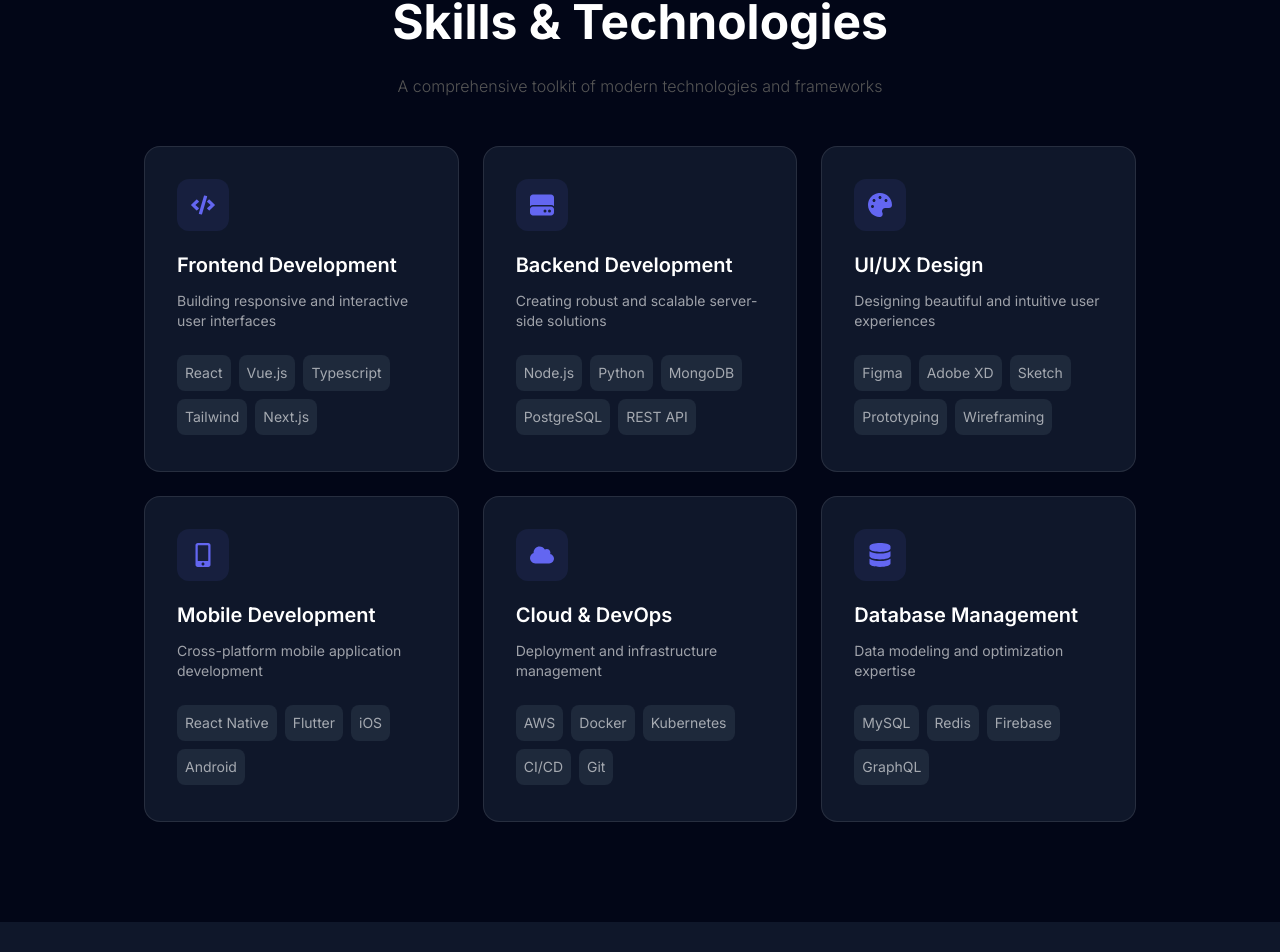
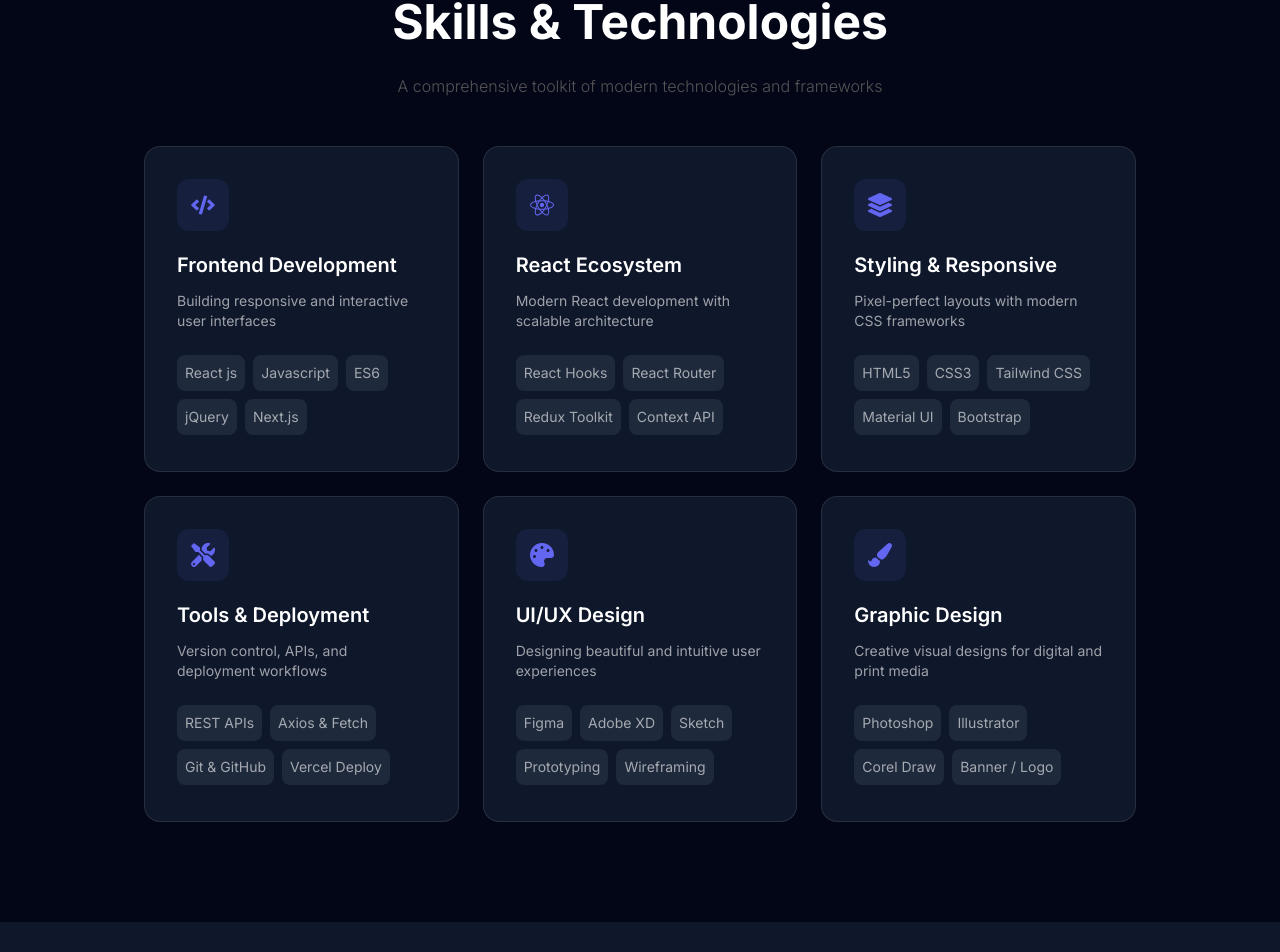
Before and after one commit to harjit90/my-portfolio, a React (Vite) app: page /#/ in a window 1280 px wide. Shown: the part 1742-2694 px from the top of the page. Built offline with nearby package versions, Linux system fonts and the light colour scheme.

Commit message:
Update portfolio

```diff
--- a/src/data/SkillIconsMap.js
+++ b/src/data/SkillIconsMap.js
@@ -1,11 +1,11 @@
-import { FaMobileAlt, FaCloud, FaDatabase, FaCode, FaPalette } from "react-icons/fa";
+import { FaCode, FaReact, FaLayerGroup, FaTools, FaPalette, FaPaintBrush } from "react-icons/fa";
 import { FaHardDrive } from "react-icons/fa6";
 
 export const SkillIconsMap = {
     FaCode: FaCode,
-    FaHardDrive: FaHardDrive,
+    FaReact: FaReact,
+    FaLayerGroup: FaLayerGroup,
+    FaTools: FaTools,
     FaPalette: FaPalette,
-    FaMobileAlt: FaMobileAlt,
-    FaCloud: FaCloud,
-    FaDatabase: FaDatabase,
+    FaPaintBrush: FaPaintBrush,
 };
--- a/src/data/data.json
+++ b/src/data/data.json
@@ -6,28 +6,52 @@
             "skillHeading": "Frontend Development",
             "skillDescription": "Building responsive and interactive user interfaces",
             "skills": [
-                "React",
-                "Vue.js",
-                "Typescript",
-                "Tailwind",
+                "React js",
+                "Javascript",
+                "ES6",
+                "jQuery",
                 "Next.js"
             ]
         },
         {
             "id": 2,
-            "skillIcon": "FaHardDrive",
-            "skillHeading": "Backend Development",
-            "skillDescription": "Creating robust and scalable server-side solutions",
+            "skillIcon": "FaReact",
+            "skillHeading": "React Ecosystem",
+            "skillDescription": "Modern React development with scalable architecture",
             "skills": [
-                "Node.js",
-                "Python",
-                "MongoDB",
-                "PostgreSQL",
-                "REST API"
+                "React Hooks",
+                "React Router",
+                "Redux Toolkit",
+                "Context API"
             ]
         },
         {
             "id": 3,
+            "skillIcon": "FaLayerGroup",
+            "skillHeading": "Styling & Responsive",
+            "skillDescription": "Pixel-perfect layouts with modern CSS frameworks",
+            "skills": [
+                "HTML5",
+                "CSS3",
+                "Tailwind CSS",
+                "Material UI",
+                "Bootstrap"
+            ]
+        },
+        {
+            "id": 4,
+            "skillIcon": "FaTools",
+            "skillHeading": "Tools & Deployment",
+            "skillDescription": "Version control, APIs, and deployment workflows",
+            "skills": [
+                "REST APIs",
+                "Axios & Fetch",
+                "Git & GitHub",
+                "Vercel Deploy"
+            ]
+        },
+        {
+            "id": 5,
             "skillIcon": "FaPalette",
             "skillHeading": "UI/UX Design",
             "skillDescription": "Designing beautiful and intuitive user experiences",
@@ -40,40 +64,15 @@
             ]
         },
         {
-            "id": 4,
-            "skillIcon": "FaMobileAlt",
-            "skillHeading": "Mobile Development",
-            "skillDescription": "Cross-platform mobile application development",
+            "id": 6,
+            "skillIcon": "FaPaintBrush",
+            "skillHeading": "Graphic Design",
+            "skillDescription": "Creative visual designs for digital and print media",
             "skills": [
-                "React Native",
-                "Flutter",
-                "iOS",
-                "Android"
-            ]
-        },
-        {
-            "id": 5,
-            "skillIcon": "FaCloud",
-            "skillHeading": "Cloud & DevOps",
-            "skillDescription": "Deployment and infrastructure management",
-            "skills": [
-                "AWS",
-                "Docker",
-                "Kubernetes",
-                "CI/CD",
-                "Git"
-            ]
-        },
-        {
-            "id": 6,
-            "skillIcon": "FaDatabase",
-            "skillHeading": "Database Management",
-            "skillDescription": "Data modeling and optimization expertise",
-            "skills": [
-                "MySQL",
-                "Redis",
-                "Firebase",
-                "GraphQL"
+                "Photoshop",
+                "Illustrator",
+                "Corel Draw",
+                "Banner / Logo"
             ]
         }
     ]
--- a/src/data/projectImages.js
+++ b/src/data/projectImages.js
@@ -43,7 +43,7 @@ export const projectDetails = [
             "React Router Dom"
         ],
         category: 'Frontend Development',
-        liveUrl: ""
+        liveUrl: "https://my-portfolio-sepia-iota.vercel.app/"
     },
     {
         id: 4,
```
